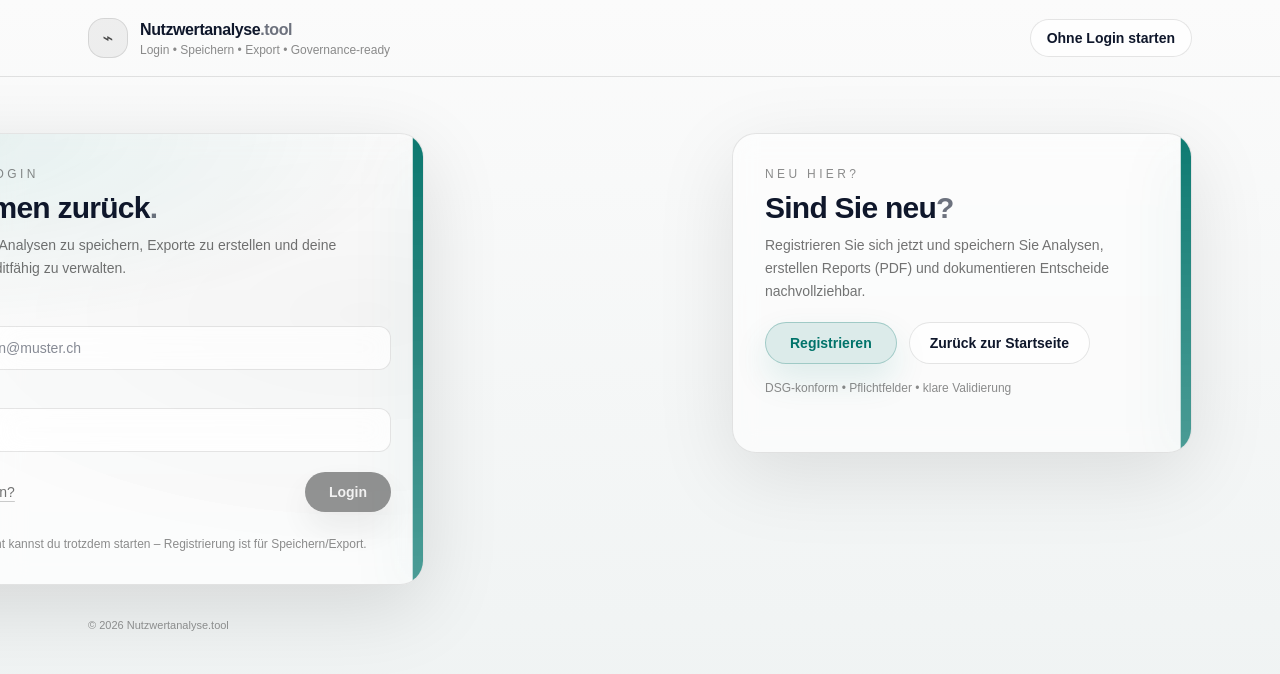
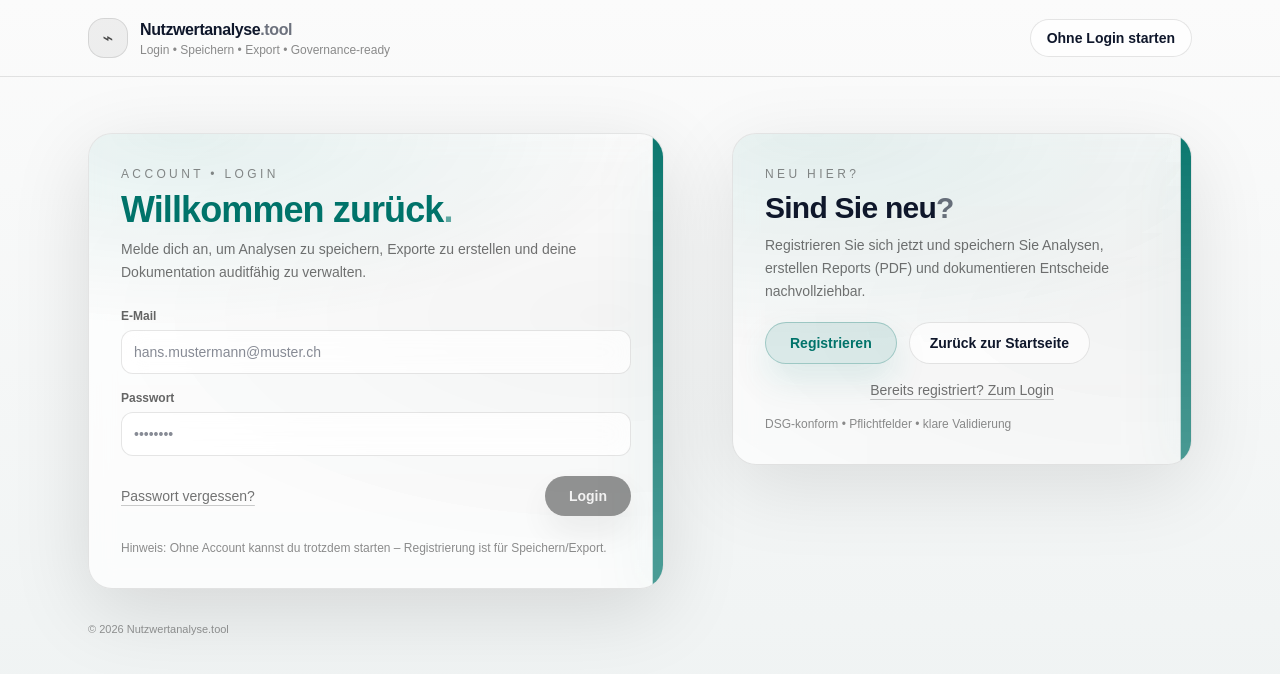
Before and after one commit to AccountGIT-bot/nutzwertanalyse, a Next.js app: page /login in a window 1280 px wide. Shown: the top 674 px of the page. Built offline with nearby package versions, Linux system fonts and the light colour scheme.

Commit message:
Fix login layout: prevent offscreen shift, enable signup panel clicks, and enhance hover feedback

```diff
--- a/app/login/page.tsx
+++ b/app/login/page.tsx
@@ -105,28 +105,40 @@ export default function LoginPage() {
       </header>
 
       <section className="mx-auto max-w-6xl px-5 sm:px-6 py-10 sm:py-14">
-        {/* Stage */}
-        <div className="relative">
-          {/* Right panel slides in from behind after 3s (LG+) */}
+        {/* Stage: after 3s, we add right padding on lg to make room for the invite panel */}
+        <div
+          className={[
+            "relative",
+            "transition-[padding] duration-700 ease-out",
+            showInvite ? "lg:pr-[460px]" : "lg:pr-0",
+          ].join(" ")}
+        >
+          {/* Right panel (slides in after 3s) */}
           <div
             className={[
               "hidden lg:block",
               "absolute top-0 right-0 w-[420px] xl:w-[460px]",
               "transition-all duration-700 ease-out",
-              showInvite ? "opacity-100 translate-x-0" : "opacity-0 translate-x-10",
+              showInvite
+                ? "opacity-100 translate-x-0 pointer-events-auto"
+                : "opacity-0 translate-x-8 pointer-events-none",
             ].join(" ")}
-            style={{ zIndex: 0 }}
+            style={{ zIndex: 20 }}
           >
             <div className="relative overflow-hidden rounded-3xl border border-black/10 bg-white/55 backdrop-blur-md shadow-[0_22px_80px_rgba(0,0,0,0.10)] min-h-[320px]">
               {/* Brand green bar */}
               <div
-                className={[
-                  "absolute top-0 bottom-0 right-0 w-[10px]",
-                  "transition-all duration-700 ease-out",
-                ].join(" ")}
+                className="absolute top-0 bottom-0 right-0 w-[10px]"
                 style={{
                   background: `linear-gradient(180deg, rgb(${BRAND_GREEN} / 0.95), rgb(${BRAND_GREEN} / 0.70))`,
                   boxShadow: `0 0 0 1px rgb(${BRAND_GREEN} / 0.22), 0 18px 60px rgb(${BRAND_GREEN} / 0.18)`,
+                }}
+              />
+
+              <div
+                className="pointer-events-none absolute inset-0 opacity-80"
+                style={{
+                  background: `radial-gradient(900px 360px at 18% 0%, rgb(${BRAND_GREEN} / 0.12), transparent 60%), radial-gradient(900px 420px at 90% 55%, rgba(0,0,0,0.045), transparent 62%)`,
                 }}
               />
 
@@ -154,6 +166,12 @@ export default function LoginPage() {
                       color: `rgb(${BRAND_GREEN})`,
                       boxShadow: `0 16px 34px rgb(${BRAND_GREEN} / 0.12)`,
                     }}
+                    onMouseEnter={(e) => {
+                      e.currentTarget.style.boxShadow = `0 18px 46px rgb(${BRAND_GREEN} / 0.20)`;
+                    }}
+                    onMouseLeave={(e) => {
+                      e.currentTarget.style.boxShadow = `0 16px 34px rgb(${BRAND_GREEN} / 0.12)`;
+                    }}
                   >
                     Registrieren
                   </button>
@@ -166,6 +184,14 @@ export default function LoginPage() {
                   </button>
                 </div>
 
+                <button
+                  type="button"
+                  onClick={() => router.push("/login")}
+                  className="mt-4 text-sm text-black/55 hover:text-black/80 underline underline-offset-4 decoration-black/20 transition"
+                >
+                  Bereits registriert? Zum Login
+                </button>
+
                 <div className="mt-4 text-xs text-black/45">
                   DSG-konform • Pflichtfelder • klare Validierung
                 </div>
@@ -173,18 +199,10 @@ export default function LoginPage() {
             </div>
           </div>
 
-          {/* Login card (center for first 3s, then slides left to make room) */}
-          <div
-            className={[
-              "relative",
-              "transition-transform duration-700 ease-out",
-              showInvite ? "lg:translate-x-[-240px]" : "lg:translate-x-0",
-            ].join(" ")}
-            style={{ zIndex: 10 }}
-          >
-            <div className="mx-auto lg:mx-0 max-w-xl">
+          {/* Login card (stays centered; padding makes room later) */}
+          <div className="mx-auto lg:mx-0 max-w-xl relative" style={{ zIndex: 30 }}>
             <div className="relative overflow-hidden rounded-3xl border border-black/10 bg-white/70 backdrop-blur-md shadow-[0_22px_80px_rgba(0,0,0,0.12)]">
-                {/* Brand green bar also on login card */}
+              {/* Brand green bar on login card */}
               <div
                 className="absolute top-0 bottom-0 right-0 w-[10px]"
                 style={{
@@ -205,7 +223,10 @@ export default function LoginPage() {
                   Account • Login
                 </div>
 
-                  <h1 className="mt-2 text-2xl sm:text-3xl font-semibold tracking-tight">
+                <h1
+                  className="mt-2 text-3xl sm:text-4xl font-extrabold tracking-tight"
+                  style={{ color: `rgb(${BRAND_GREEN})` }}
+                >
                   Willkommen zurück<span className="opacity-60">.</span>
                 </h1>
 
@@ -232,7 +253,6 @@ export default function LoginPage() {
                           ? undefined
                           : {
                               borderColor: "rgba(0,0,0,0.10)",
-                                boxShadow: undefined,
                             }
                       }
                     />
@@ -277,11 +297,7 @@ export default function LoginPage() {
                           ? "text-white hover:brightness-[1.05]"
                           : "bg-black/60 text-white/90 opacity-70 cursor-not-allowed",
                       ].join(" ")}
-                        style={
-                          canSubmit
-                            ? { background: `rgb(${BRAND_GREEN})` }
-                            : undefined
-                        }
+                      style={canSubmit ? { background: `rgb(${BRAND_GREEN})` } : undefined}
                       disabled={!canSubmit}
                     >
                       Login
@@ -293,7 +309,7 @@ export default function LoginPage() {
                   </div>
                 </form>
 
-                  {/* Mobile: show invite AFTER 3s as a block below */}
+                {/* Mobile: invite appears after 3s as a block below */}
                 {showInvite && (
                   <div className="lg:hidden mt-6 overflow-hidden rounded-2xl border border-black/10 bg-white/55 backdrop-blur-md">
                     <div
@@ -312,7 +328,7 @@ export default function LoginPage() {
                       </p>
                       <button
                         onClick={() => router.push("/login/register")}
-                          className="mt-3 rounded-full px-5 py-2.5 text-sm font-semibold"
+                        className="mt-3 rounded-full px-5 py-2.5 text-sm font-semibold transition active:scale-[0.99]"
                         style={{
                           background: `rgb(${BRAND_GREEN} / 0.12)`,
                           border: `1px solid rgb(${BRAND_GREEN} / 0.28)`,
@@ -328,7 +344,6 @@ export default function LoginPage() {
             </div>
           </div>
         </div>
-        </div>
 
         <div className="mt-8 text-[11px] text-black/40">
           © {new Date().getFullYear()} Nutzwertanalyse.tool
```
Lines whose indentation alone changed are shown as unchanged.
